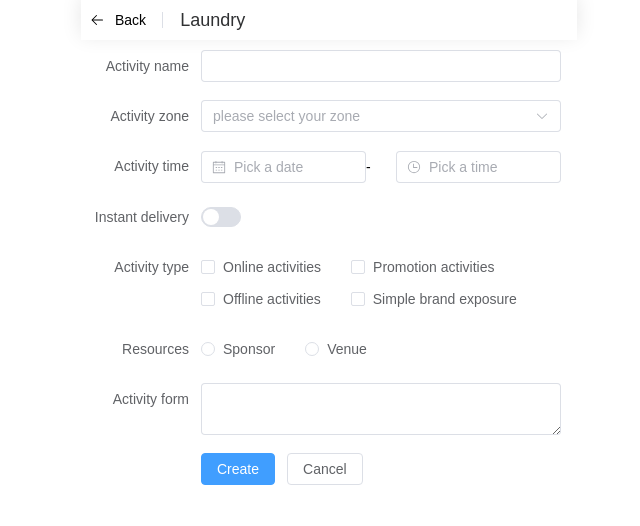
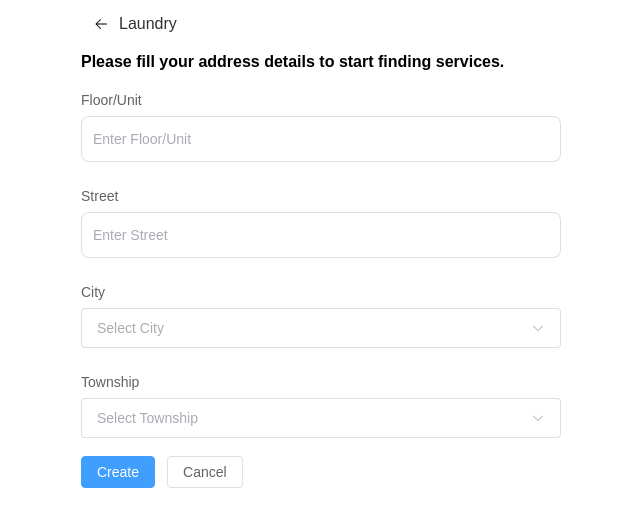
Before and after one commit to NayThuKhant/wave-hackathon-frontend, a Nuxt app: page /address in a window 1280 px wide. Shown: the top 526 px of the page, without its empty margins (319-959 px from the left). Built offline with nearby package versions, Linux system fonts and the light colour scheme.

Commit message:
updated Header,Adddress and Laundry pages

```diff
--- /dev/null
+++ b/components/Checkout.vue
@@ -0,0 +1,67 @@
+<template>
+  <div>
+    <el-text class="checkout-text">Service Date & Time</el-text>
+    <el-form :model="dateForm">
+      <el-form-item label="Date" style="display: block">
+        <el-date-picker
+          v-model="dateForm.date"
+          placeholder="Pick a date"
+          class="datetime-input"
+        />
+      </el-form-item>
+      <el-form-item label="Start Time" style="display: block">
+        <el-time-picker
+          v-model="dateForm.time"
+          placeholder="Pick time slot"
+          class="datetime-input"
+        />
+      </el-form-item>
+    </el-form>
+  </div>
+  <div
+    class="ep-bg-purple-dark"
+    style="padding: 4px; background-color: #f2f2f2; margin-top: 8px"
+  />
+  <div style="margin: 16px 0; padding-bottom: 20px">
+    <el-text class="checkout-text">Service Summary</el-text>
+    <div
+      style="display: flex; align-items: center; justify-content: space-between"
+    >
+      <div>
+        <span class="bold-text">T-shirt</span>
+        <el-text style="font-size: 12px">MMK 300</el-text>
+      </div>
+      <span class="bold-text">10 items</span>
+    </div>
+  </div>
+</template>
+<script setup>
+import { reactive } from "vue";
+
+const dateForm = reactive({
+  date: "",
+  time: "",
+});
+</script>
+<style>
+.checkout-text {
+  font-size: 16px;
+  display: block;
+  text-align: left;
+  color: black;
+  word-break: break-word;
+  margin-bottom: 12px;
+}
+.datetime-input .el-input__wrapper {
+  padding: 20px 12px;
+  border-radius: 8px;
+}
+.datetime-input {
+  width: 100% !important;
+}
+.bold-text {
+  font-weight: 500;
+  font-size: 14px;
+  display: block;
+}
+</style>
--- /dev/null
+++ b/components/LaundryCard.vue
@@ -0,0 +1,58 @@
+<template>
+  <div class="laundry-card" shadow="hover">
+    <div style="display: flex; align-items: center">
+      <div>
+        <span class="item-name">T-shirt</span>
+        <el-text style="font-size: 12px">MMK 300</el-text>
+      </div>
+    </div>
+    <el-input-number
+      v-model="num"
+      :min="0"
+      :max="10"
+      @change="handleChange"
+      class="item-count"
+    />
+  </div>
+</template>
+
+<script setup>
+import { ref } from "vue";
+
+const num = ref(1);
+const handleChange = () => {
+  console.log(num);
+};
+</script>
+
+<style lang="scss">
+.laundry-card {
+  width: 100%;
+  margin: 5px;
+  margin: auto;
+  display: flex;
+  justify-content: space-between;
+  align-items: center;
+  width: 100%;
+  padding: 10px 0;
+}
+.item-name {
+  display: block;
+  line-height: 21px;
+  font-size: 14px;
+}
+.item-count {
+  width: 100px;
+  background-color: transparent;
+}
+.item-count .el-input-number__decrease,
+.el-input-number__increase {
+  background: #f0f8ff;
+  color: #3188e1;
+  border: #3188e1;
+}
+.item-count .el-input__wrapper {
+  border: none;
+  background-color: transparent;
+}
+</style>
--- a/components/Services.vue
+++ b/components/Services.vue
@@ -82,6 +82,7 @@ const users = ref([
   font-weight: 600;
   text-align: left;
   color: black;
+  word-wrap: break-word;
 }
 .service-btns {
   display: flex;
--- a/components/TopHeader.vue
+++ b/components/TopHeader.vue
@@ -8,13 +8,13 @@
   </div>
 </template>
 <script setup>
-const props = defineProps(['to'])
+const props = defineProps(["to"]);
 const goBack = () => {
-  navigateTo(props.to)
-}
+  navigateTo(props.to);
+};
 </script>
 
-<style scoped>
+<style>
 .header-style {
   padding: 8px;
   z-index: 1000;
@@ -25,7 +25,19 @@ const goBack = () => {
   text-align: center;
   max-width: 480px; /* Set the maximum width */
   margin: 0 auto; /* Center the navbar horizontally */
-  background: #FFF;
-  box-shadow: 0px -4px 20px 0px rgba(0, 0, 0, 0.10);
+  background: #fff;
+  /* box-shadow: 0px -4px 20px 0px rgba(0, 0, 0, 0.10); */
+}
+.el-page-header__title {
+  display: none;
+}
+.el-divider--vertical {
+  display: none;
+}
+.el-page-header__content {
+  font-size: 16px;
+}
+.header-style {
+  padding: 12px;
 }
 </style>
--- a/pages/address.vue
+++ b/pages/address.vue
@@ -1,55 +1,53 @@
 <template>
   <TopHeader :to="'home'"></TopHeader>
   <div style="margin-top: 50px">
-    <el-form :model="form" label-width="120px">
-      <el-form-item label="Activity name">
-        <el-input v-model="form.name" />
+    <el-text class="address-text"
+      >Please fill your address details to start finding services.</el-text
+    >
+    <el-form :model="form">
+      <el-form-item label="Floor/Unit" class="form-lable-text">
+        <el-input
+          v-model="form.floor"
+          class="form-input"
+          placeholder="Enter Floor/Unit"
+        />
       </el-form-item>
-      <el-form-item label="Activity zone">
-        <el-select v-model="form.region" placeholder="please select your zone">
-          <el-option label="Zone one" value="shanghai" />
-          <el-option label="Zone two" value="beijing" />
+      <el-form-item label="Street" style="display: block">
+        <el-input
+          v-model="form.street"
+          class="form-input"
+          placeholder="Enter Street"
+        />
+      </el-form-item>
+      <el-form-item label="City" style="display: block">
+        <el-select
+          v-model="form.city"
+          class="form-input"
+          placeholder="Select City"
+          size="large"
+        >
+          <el-option
+            v-for="item in cities"
+            :key="item.value"
+            :label="item.label"
+            :value="item.value"
+          />
         </el-select>
       </el-form-item>
-      <el-form-item label="Activity time">
-        <el-col :span="11">
-          <el-date-picker
-            v-model="form.date1"
-            type="date"
-            placeholder="Pick a date"
-            style="width: 100%"
+      <el-form-item label="Township" style="display: block">
+        <el-select
+          v-model="form.township"
+          class="form-input"
+          placeholder="Select Township"
+          size="large"
+        >
+          <el-option
+            v-for="item in townships"
+            :key="item.value"
+            :label="item.label"
+            :value="item.value"
           />
-        </el-col>
-        <el-col :span="2" class="text-center">
-          <span class="text-gray-500">-</span>
-        </el-col>
-        <el-col :span="11">
-          <el-time-picker
-            v-model="form.date2"
-            placeholder="Pick a time"
-            style="width: 100%"
-          />
-        </el-col>
-      </el-form-item>
-      <el-form-item label="Instant delivery">
-        <el-switch v-model="form.delivery" />
-      </el-form-item>
-      <el-form-item label="Activity type">
-        <el-checkbox-group v-model="form.type">
-          <el-checkbox label="Online activities" name="type" />
-          <el-checkbox label="Promotion activities" name="type" />
-          <el-checkbox label="Offline activities" name="type" />
-          <el-checkbox label="Simple brand exposure" name="type" />
-        </el-checkbox-group>
-      </el-form-item>
-      <el-form-item label="Resources">
-        <el-radio-group v-model="form.resource">
-          <el-radio label="Sponsor" />
-          <el-radio label="Venue" />
-        </el-radio-group>
-      </el-form-item>
-      <el-form-item label="Activity form">
-        <el-input v-model="form.desc" type="textarea" />
+        </el-select>
       </el-form-item>
       <el-form-item>
         <el-button type="primary" @click="onSubmit">Create</el-button>
@@ -64,17 +62,66 @@ import { reactive } from "vue";
 
 // do not use same name with ref
 const form = reactive({
-  name: "",
-  region: "",
-  date1: "",
-  date2: "",
+  floor: "",
+  street: "",
+  city: "",
+  township: "",
   delivery: false,
   type: [],
   resource: "",
   desc: "",
 });
-
+const cities = [
+  {
+    value: "Yangon",
+    label: "Yangon",
+  },
+  {
+    value: "Bago",
+    label: "Bago",
+  },
+  {
+    value: "Mandalay",
+    label: "Mandalay",
+  },
+];
+const townships= [
+  {
+    value: "Yangon",
+    label: "Yangon",
+  },
+  {
+    value: "Bago",
+    label: "Bago",
+  },
+  {
+    value: "Mandalay",
+    label: "Mandalay",
+  },
+];
 const onSubmit = () => {
   console.log("submit!");
 };
 </script>
+<style lang="scss">
+.address-text {
+  font-size: 16px;
+  margin-bottom: 10px;
+  line-height: 24px;
+  display: block;
+  font-weight: 600;
+  text-align: left;
+  color: black;
+}
+.form-lable-text {
+  display: block;
+  font-size: 12px;
+}
+.form-input .el-input__wrapper {
+  padding: 8px 12px;
+  border-radius: 8px;
+}
+.form-input {
+  width: 100%;
+}
+</style>
--- /dev/null
+++ b/pages/laundry.vue
@@ -0,0 +1,72 @@
+<template>
+  <TopHeader :to="'home'"></TopHeader>
+  <div class="laundry-container">
+    <div class="laundry-content">
+      <div v-show="false">
+        <el-text class="laundry-text"
+          >Select item types that you want to include in the service</el-text
+        >
+        <LaundryCard v-for="item in 5"></LaundryCard>
+      </div>
+      <Checkout></Checkout>
+    </div>
+    <div class="total-foo">
+      <div class="text-flex">
+        <el-text class="total-text">Total</el-text>
+        <el-text class="total-text">MMK 0</el-text>
+      </div>
+      <el-button
+        type="primary"
+        style="
+          width: 100%;
+          padding: 8px 12px;
+          border-radius: 8px;
+          background-color: #153051;
+        "
+        >Check Out
+      </el-button>
+    </div>
+  </div>
+</template>
+<script>
+import LaundryCard from "~/components/LaundryCard.vue";
+import Checkout from "~/components/Checkout.vue";
+</script>
+<style lang="scss">
+.laundry-container {
+  min-height: 100vh;
+  display: flex;
+  flex-direction: column;
+  margin: 60px 20px 0px 20px;
+}
+.laundry-content {
+  flex: 1;
+}
+.laundry-text {
+  font-size: 16px;
+  display: block;
+  text-align: left;
+  color: black;
+  word-break: break-word;
+}
+.total-foo {
+  padding: 16px;
+  background: #fff;
+  box-shadow: 0px -4px 20px 0px #0000001a;
+  padding: 20px;
+  text-align: center;
+  position: sticky;
+  bottom: 0;
+}
+.text-flex {
+  display: flex;
+  align-items: center;
+  justify-content: space-between;
+  margin-bottom: 20px;
+}
+.total-text {
+  font-size: 16px;
+  color: #212121;
+  font-weight: 500;
+}
+</style>
```
